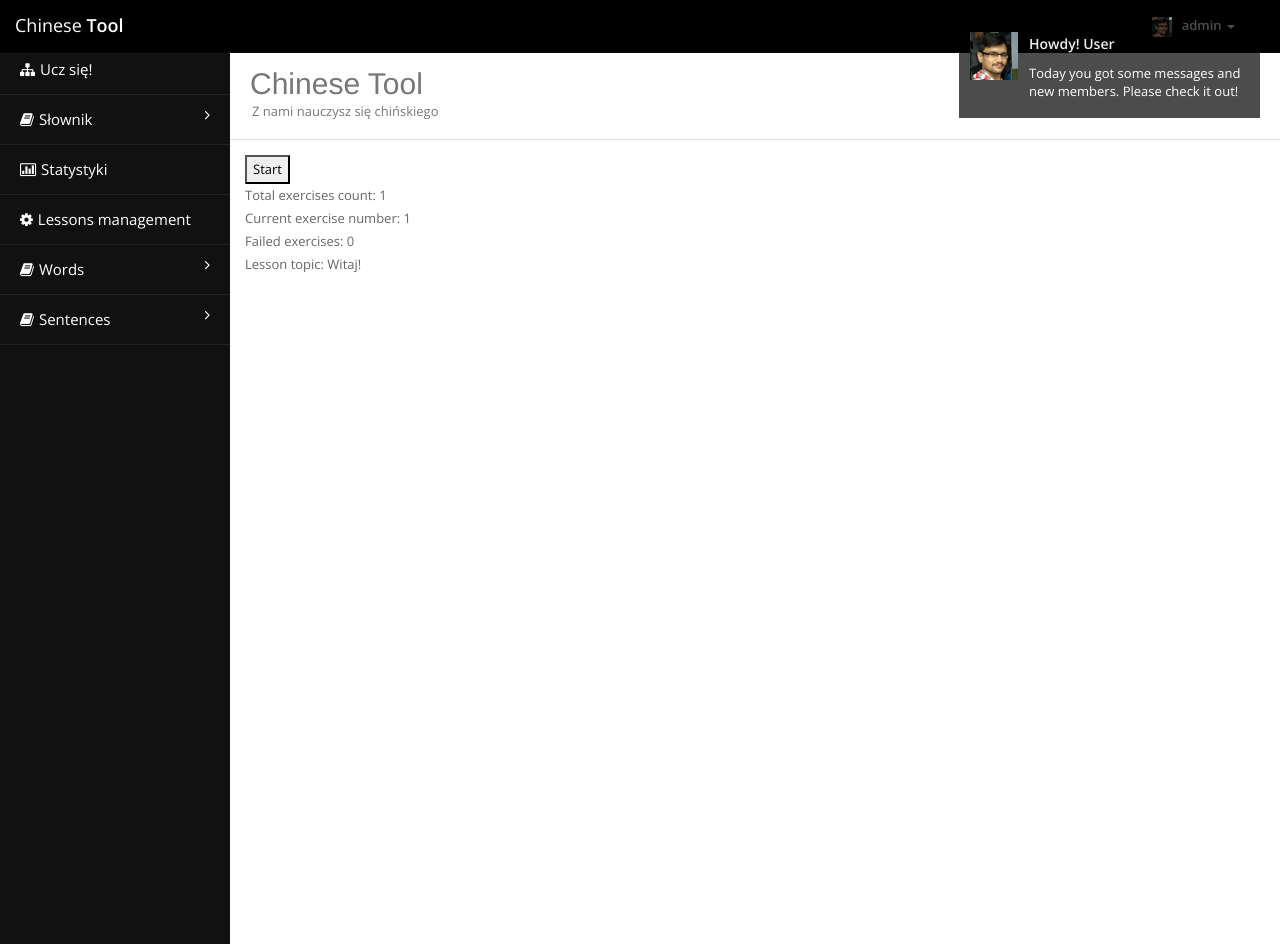
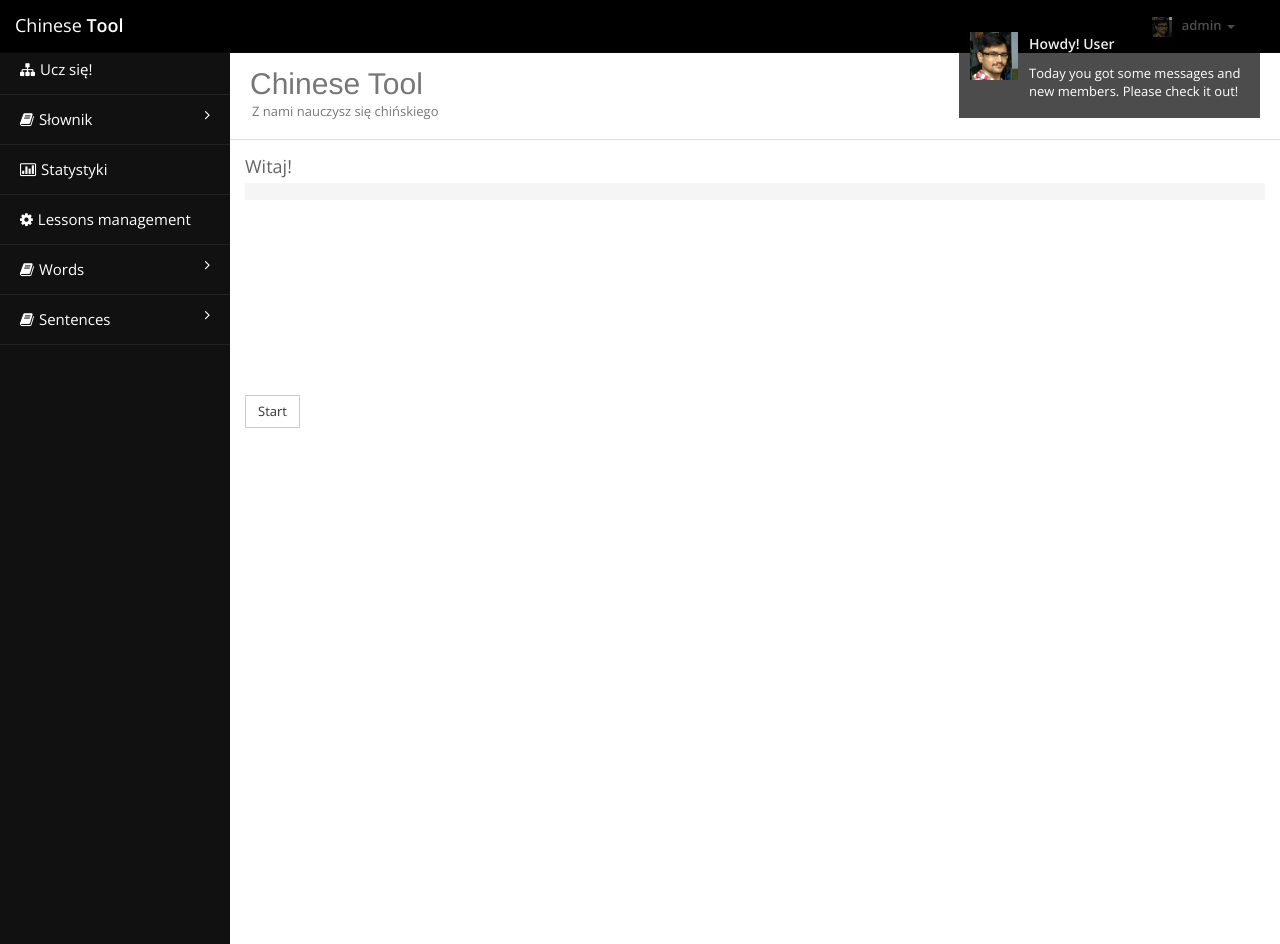
Before and after one commit to Bisk1/kongming, a Django app: template learn/templates/learn/learn.html in a window 1280 px wide. Shown: the top 944 px of the page. Run offline with Django 3.2, Linux system fonts and the light colour scheme; the template is opened without the code that fills it: values that come from a table or form of the project are taken from there, others are empty; a user stored in the database is signed in; data comes from the database, SQL or seed files in the repository; some libraries are stand-ins or nearby versions.

Commit message:
Improve appearance of 'learn'

```diff
--- a/learn/static/learn/js/learn.js
+++ b/learn/static/learn/js/learn.js
@@ -8,6 +8,15 @@ function handleResult(success) {
     } else {
         $('#negative_result').show();
         $('#positive_result').hide();
+    }
+    updateResultsIcons(success);
+}
+
+function updateResultsIcons(success) {
+    if (success) {
+        $("#results-icons-container").append('<i style="color: green" class="icon-ok"></i>');
+    } else {
+        $("#results-icons-container").append('<i style="color: red" class="icon-minus-sign">');
     }
 }
 
@@ -38,20 +47,22 @@ function showExerciseContent(exercise_type, json) {
  * @param exercise_type exercise type
  */
 function showDivForExerciseType(exercise_type) {
+    $('#explanation_exercise').hide();
+    $('#explanation_image').hide();
+    $('#word_or_sentence_exercise').hide();
     switch (exercise_type) {
         case('word_zh'):
         case('word_pl'):
         case('sentence_zh'):
         case('sentence_pl'):
             $('#word_or_sentence_exercise').show();
-            $('#explanation_exercise').hide();
             break;
         case('explanation'):
-            $('#word_or_sentence_exercise').hide();
             $('#explanation_exercise').show();
             break;
     }
 }
+
 
 /**
  * Switches Chinese input feature -
@@ -71,17 +82,24 @@ function toggleChineseInput(active) {
         $("#proposition").unbind(); // remove all events from element
     }
 }
+
+function updateProgressbar(exercisesFinished) {
+    var totalExercises = $('#total_exercises_number').val();
+    var coverage = (100 * exercisesFinished/totalExercises) + "%";
+     $('#progress-bar').attr('aria-valuenow', coverage)
+                       .width(coverage)
+                        .text(exercisesFinished + " / " + totalExercises);
+}
+
 $(document).ready(function() {
     $("#check").click(function() {
-        var proposition = $("#proposition").val();
-        var lesson_id = $("#lesson_id").val();
         $.ajax({
             url : window.location.href,
             type : "POST",
             dataType: "json",
             data : {
-                proposition : proposition,
-                lesson_id : lesson_id,
+                proposition : $("#proposition").val(),
+                lesson_action_id: $("#lesson_action_id").val(),
                 csrfmiddlewaretoken: $("input[name=csrfmiddlewaretoken]").val()
                 },
             success : function(json) {
@@ -102,6 +120,8 @@ $(document).ready(function() {
                 }
                 $('#current_exercise_number').html(json.current_exercise_number);
                 $('#fails').html(json.fails);
+                updateProgressbar(json.current_exercise_number);
+
             },
             error : function(xhr,errmsg,err) {
                 $('#result').html((xhr.status + ": " + xhr.responseText)).show();
@@ -110,13 +130,12 @@ $(document).ready(function() {
     });
 
     $("#next").click(function() {
-        var lesson_id = $("#lesson_id").val();
         $.ajax({
             url : window.location.href,
             type : "POST",
             dataType: "json",
             data : {
-                lesson_id : lesson_id,
+                lesson_action_id: $("#lesson_action_id").val(),
                 csrfmiddlewaretoken: $("input[name=csrfmiddlewaretoken]").val()
                 },
             success : function(json) {
@@ -126,8 +145,10 @@ $(document).ready(function() {
                 $('#result').hide();
                 if (json.final) {
                     $('#check').hide();
-                    $('#return_link').show();
+                    $('#to-lesson-map').show();
                     $('#final').show();
+                    $('#next').hide();
+                    showDivForExerciseType();
                 }
                 else {
                     $('#current_exercise_number').html(json.current_exercise_number).show();
@@ -139,6 +160,7 @@ $(document).ready(function() {
                         $('#check').hide();
                         $('#next').html("Continue").show();
                     } else {
+                        $('#next').hide();
                         $('#proposition').val('').show();
                         $('#check').html("Check").show();
                     }
@@ -153,6 +175,7 @@ $(document).ready(function() {
                             break;
                     }
                 }
+                updateProgressbar(json.current_exercise_number);
             },
             error : function(xhr,errmsg,err) {
                 $('#result').html((xhr.status + ": " + xhr.responseText)).show();
--- a/learn/templates/learn/learn.html
+++ b/learn/templates/learn/learn.html
@@ -15,6 +15,24 @@
 
 {% csrf_token %}
 
+<div id="lesson-container" style="height: 100px">
+    <input type="hidden" id="lesson_action_id" value="{{ lesson_action.id }}">
+    <input type="hidden" id="total_exercises_number" value="{{ lesson_action.total_exercises_number }}">
+    <div>
+        <div id="topic" style="display: inline-block; font-size: 18px">
+            {{ lesson_action.lesson.topic }}
+        </div>
+    </div>
+    <div class="progress progress-striped active">
+        <div id="progress-bar" class="progress-bar progress-bar-info progress-bar-striped active" role="progressbar"
+            aria-valuenow="0" aria-valuemin="0" aria-valuemax="100" style="width:0%"></div>
+    </div>
+    <div>
+        <div id="results-icons-container"></div>
+    </div>
+</div>
+
+<div id="exercise-container" style="height: 100px">
     <div id="word_or_sentence_exercise">
         <div id="word_or_sentence"></div>
         <input type="text" name="proposition" id="proposition" hidden/>
@@ -23,10 +41,9 @@
             <ul class="options" style="display: inline; list-style-type: none;">
             </ul>
         </div>
-    <div id="correct" style="display: none;"></div>
+        <div id="correct" style="display: none; color:blue"></div>
         <div id="comment" style="display: none;"></div>
     </div>
-
 
     <div id="explanation_exercise">
         <div id="explanation_text"></div>
@@ -34,52 +51,29 @@
 
     <div id="explanation_image"></div>
 
+</div>
+
+
+<div id="result-container" style="height: 40px">
     <div id="result">
-    <div id="positive_result" style="display: none;">
+        <div id="positive_result" style="display: none; color:green">
             Correct answer!
         </div>
-    <div id="negative_result" style="display: none;">
+        <div id="negative_result" style="display: none; color:red">
             Wrong answer!
         </div>
     </div>
 
-<div id="final" hidden>
-    <h1>
-        That's it!
-    </h1>
-</div>
-
-<button type="button" id="check" hidden>Check</button>
-<button type="button" id="next">Start</button>
-
-<div id="lesson_data">
-    <input type="hidden" name="lesson_id" id="lesson_id" value="{{ lesson_action.lesson.id }}">
-    <div>
-        Total exercises count:
-        <div id="total_exercises_number" style="display: inline-block;">
-            {{ lesson_action.total_exercises_number }}
-        </div>
-    </div>
-    <div>
-        Current exercise number:
-        <div id="current_exercise_number" style="display: inline-block;">
-            {{ lesson_action.current_exercise_number }}
-        </div>
-    </div>
-    <div>
-        Failed exercises:
-        <div id="fails" style="display: inline-block;">
-            {{ lesson_action.fails }}
-        </div>
-    </div>
-    <div>
-        Lesson topic:
-        <div id="topic" style="display: inline-block;">
-            {{ lesson_action.lesson.topic }}
-        </div>
-    </div>
 </div>
 
 
-<a href="{% url 'menu:index' %}" id="return_link" style="display: none;">{% trans "Return" %}</a>
+
+<button class="btn btn-default" id="check" style="display: none">Check</button>
+<button class="btn btn-default" id="next">Start</button>
+<a class="btn btn-default" id="to-lesson-map" style="display: none" href="{% url 'learn:lessons_map' %}" id="to-lesson-map">To lesson map</a>
+
+<h1 id="final" hidden>
+    You finished the lesson!
+</h1>
+
 {% endblock %}
--- a/templates/base.html
+++ b/templates/base.html
@@ -12,7 +12,6 @@
         <meta name="description" content="">
         <meta name="keywords" content="">
         <meta name="author" content="">
-
 
         {% load staticfiles %}
         <script type="text/javascript" src="{% static "translations/js/dictionary.js" %}"></script>
```
Also changed, not shown: learn/views.py (+9 -8 lines). Lines whose indentation alone changed are shown as unchanged.
